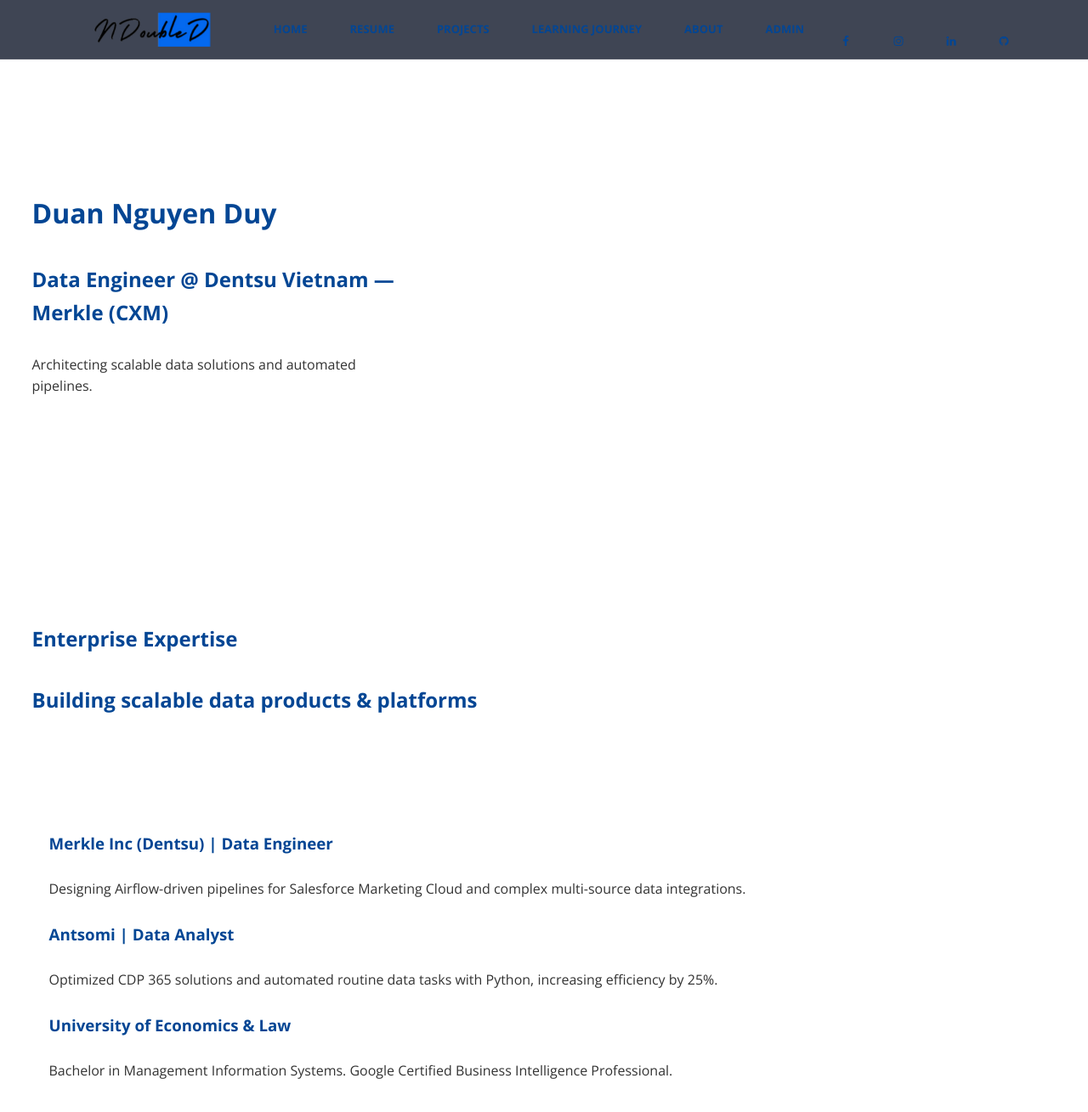
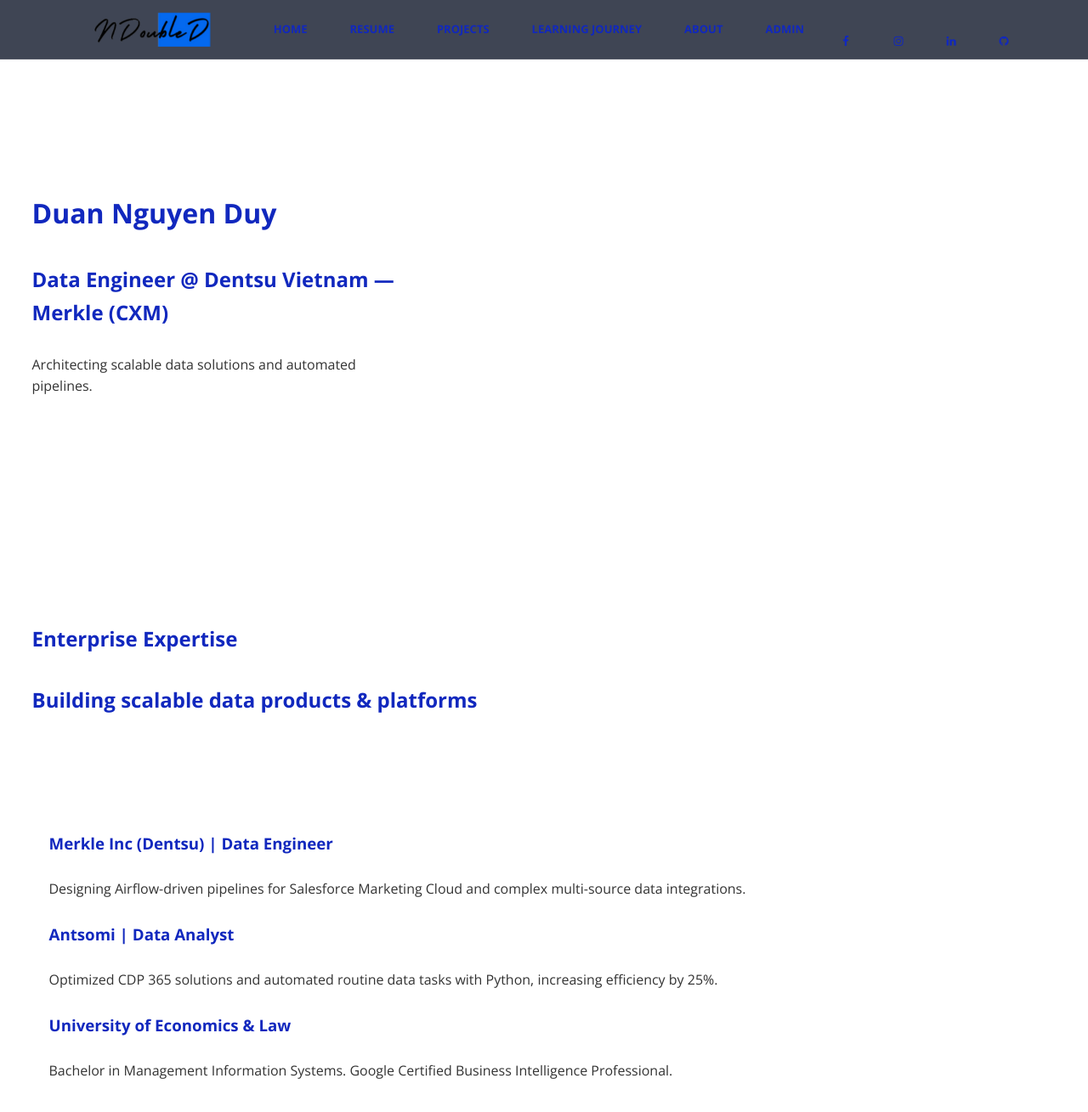
Before and after one commit to duan-n2d/Portfolio, a Jekyll site: the page built from index.md, in a window 1280 px wide and 1400 px high. Shown: the top 1309 px of the window at 85% size. Built offline with Jekyll 4.4.1, drawn with Linux system fonts in a browser that asks for light colours.

Commit message:
chore: update link checker configuration and adjust primary brand color

```diff
--- a/assets/css/design-tokens.css
+++ b/assets/css/design-tokens.css
@@ -2,7 +2,7 @@
 
 :root {
   /* Colors — Brand Palette */
-  --primary-color: #034694;     /* Header text / headings */
+  --primary-color: #1128be;     /* Header text / headings */
   --hover-color: #F8DE22;       /* Hover accent */
   --bg-color: #FFFFFF;          /* Background */
   --text-primary: #000000;      /* Body text */
```
Also changed, not shown: .github/workflows/link-checker.yml.
